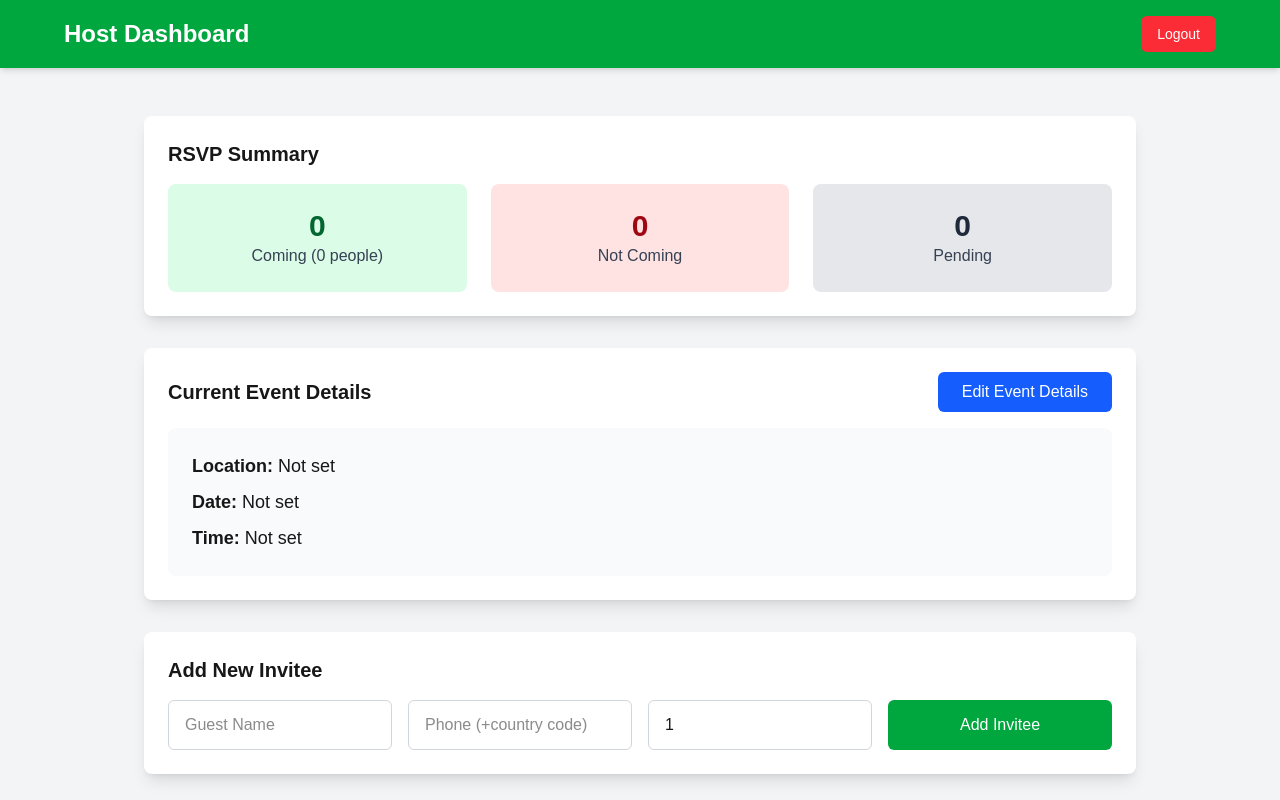
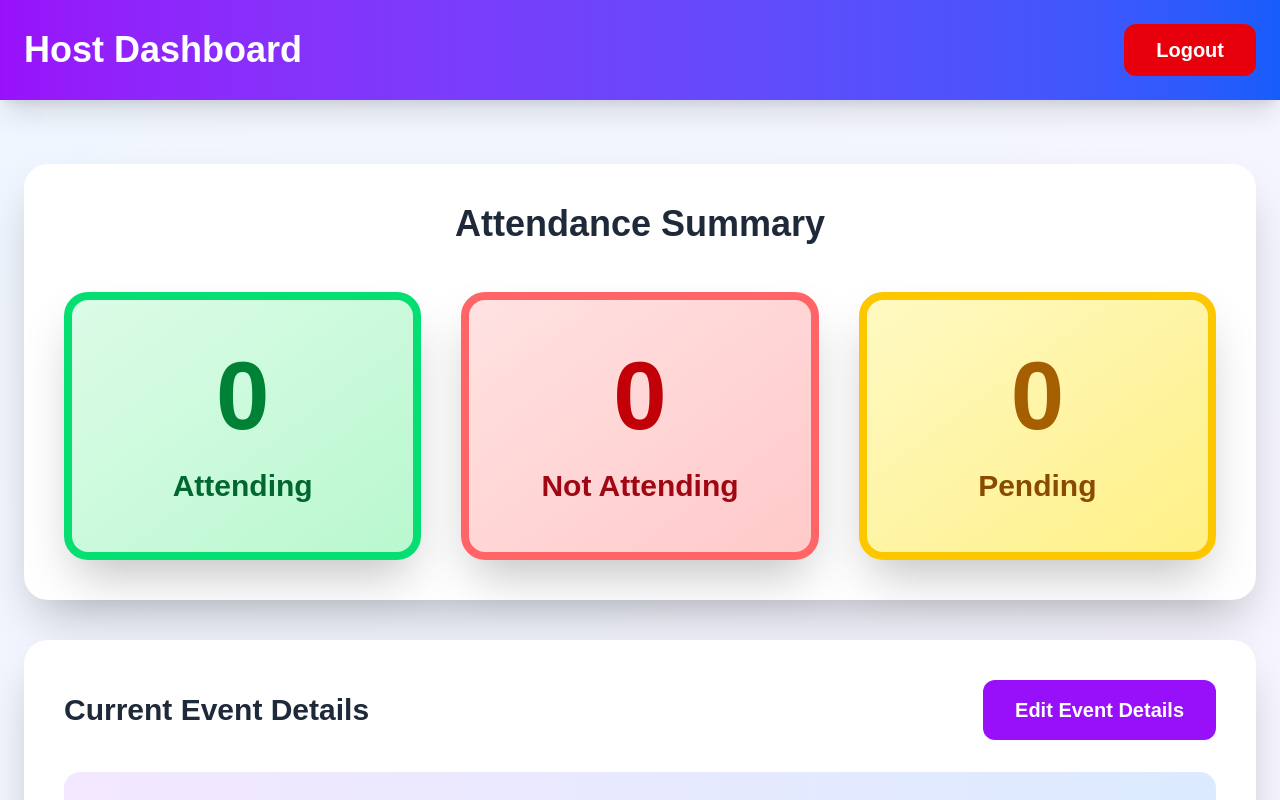
Before and after one commit to tahamurtaza/event-invite-app, a Next.js app: page /host in a window 1280 px wide. Shown: the top 800 px of the page. Built offline with nearby package versions, Linux system fonts and the light colour scheme; no server answers; sample sign-in values are in the browser's storage.

Commit message:
Update host dashboard: 3 columns (Attending/Not Attending/Pending with full family count), bold visible text, modern design

```diff
--- a/src/app/host/page.tsx
+++ b/src/app/host/page.tsx
@@ -13,7 +13,7 @@ export default function Host() {
   const [editDate, setEditDate] = useState('');
   const [editTime, setEditTime] = useState('');
   const [showEditForm, setShowEditForm] = useState(false);
-  const [summary, setSummary] = useState({ coming: 0, notComing: 0, pending: 0, totalPeople: 0 });
+  const [summary, setSummary] = useState({ attending: 0, notAttending: 0, pending: 0 });
   const [message, setMessage] = useState('');
   const [eventMessage, setEventMessage] = useState('');
   const [isLoading, setIsLoading] = useState(false);
@@ -82,18 +82,21 @@ export default function Host() {
   };
 
   const calculateSummary = (list: any[]) => {
-    let coming = 0, notComing = 0, pending = 0, totalPeople = 0;
-    list.forEach(i => {
-      if (i.rsvp_coming === true) {
-        coming++;
-        totalPeople += i.rsvp_people;
-      } else if (i.rsvp_coming === false) {
-        notComing++;
+    let attending = 0;
+    let notAttending = 0;
+    let pending = 0;
+
+    list.forEach((invitee) => {
+      if (invitee.rsvp_coming === true) {
+        attending += invitee.rsvp_people;
+      } else if (invitee.rsvp_coming === false) {
+        notAttending += invitee.family_size;
       } else {
-        pending++;
+        pending += invitee.family_size;
       }
     });
-    setSummary({ coming, notComing, pending, totalPeople });
+
+    setSummary({ attending, notAttending, pending });
   };
 
   const handleAddInvitee = async (e: React.FormEvent) => {
@@ -199,64 +202,70 @@ export default function Host() {
   };
 
   return (
-    <div className="min-h-screen bg-gray-100">
-      <div className="bg-green-600 text-white p-4 shadow-md">
-        <div className="max-w-6xl mx-auto flex justify-between items-center">
-          <h1 className="text-2xl font-bold">Host Dashboard</h1>
-          <button onClick={handleLogout} className="bg-red-500 hover:bg-red-600 px-4 py-2 rounded-md text-sm font-medium">
+    <div className="min-h-screen bg-gradient-to-br from-blue-50 to-purple-50">
+      <div className="bg-gradient-to-r from-purple-600 to-blue-600 text-white p-6 shadow-xl">
+        <div className="max-w-7xl mx-auto flex justify-between items-center">
+          <h1 className="text-4xl font-extrabold">Host Dashboard</h1>
+          <button onClick={handleLogout} className="bg-red-600 hover:bg-red-700 px-8 py-3 rounded-xl text-xl font-bold transition">
             Logout
           </button>
         </div>
       </div>
 
-      <div className="max-w-5xl mx-auto mt-8 p-4 space-y-8">
+      <div className="max-w-7xl mx-auto mt-10 p-6 space-y-10">
 
-        {/* RSVP Summary */}
-        <div className="bg-white p-6 rounded-lg shadow-lg">
-          <h2 className="text-xl font-semibold mb-4">RSVP Summary</h2>
-          <div className="grid grid-cols-1 md:grid-cols-3 gap-6">
-            <div className="bg-green-100 p-6 rounded-lg text-center">
-              <p className="text-3xl font-bold text-green-800">{summary.coming}</p>
-              <p className="text-gray-700">Coming ({summary.totalPeople} people)</p>
+        {/* Attendance Summary - Three Columns */}
+        <div className="bg-white p-10 rounded-3xl shadow-2xl">
+          <h2 className="text-4xl font-extrabold text-center mb-12 text-gray-800">Attendance Summary</h2>
+          <div className="grid grid-cols-1 md:grid-cols-3 gap-10">
+            {/* Attending */}
+            <div className="bg-gradient-to-br from-green-100 to-green-200 p-12 rounded-3xl text-center shadow-2xl border-8 border-green-400">
+              <p className="text-8xl font-extrabold text-green-700">{summary.attending}</p>
+              <p className="text-3xl font-bold text-green-800 mt-6">Attending</p>
             </div>
-            <div className="bg-red-100 p-6 rounded-lg text-center">
-              <p className="text-3xl font-bold text-red-800">{summary.notComing}</p>
-              <p className="text-gray-700">Not Coming</p>
+
+            {/* Not Attending */}
+            <div className="bg-gradient-to-br from-red-100 to-red-200 p-12 rounded-3xl text-center shadow-2xl border-8 border-red-400">
+              <p className="text-8xl font-extrabold text-red-700">{summary.notAttending}</p>
+              <p className="text-3xl font-bold text-red-800 mt-6">Not Attending</p>
             </div>
-            <div className="bg-gray-200 p-6 rounded-lg text-center">
-              <p className="text-3xl font-bold text-gray-800">{summary.pending}</p>
-              <p className="text-gray-700">Pending</p>
+
+            {/* Pending */}
+            <div className="bg-gradient-to-br from-yellow-100 to-yellow-200 p-12 rounded-3xl text-center shadow-2xl border-8 border-yellow-400">
+              <p className="text-8xl font-extrabold text-yellow-700">{summary.pending}</p>
+              <p className="text-3xl font-bold text-yellow-800 mt-6">Pending</p>
             </div>
           </div>
         </div>
 
         {/* Current Event Details + Edit Button */}
-        <div className="bg-white p-6 rounded-lg shadow-lg">
-          <div className="flex justify-between items-center mb-4">
-            <h2 className="text-xl font-semibold">Current Event Details</h2>
+        <div className="bg-white p-10 rounded-3xl shadow-2xl">
+          <div className="flex justify-between items-center mb-8">
+            <h2 className="text-3xl font-bold text-gray-800">Current Event Details</h2>
             <button
               onClick={() => setShowEditForm(!showEditForm)}
-              className="bg-blue-600 text-white px-6 py-2 rounded-md hover:bg-blue-700 transition"
+              className="bg-purple-600 text-white px-8 py-4 rounded-xl text-xl font-bold hover:bg-purple-700 transition"
             >
               {showEditForm ? 'Cancel' : 'Edit Event Details'}
             </button>
           </div>
 
-          <div className="bg-gray-50 p-6 rounded-lg">
-            <p className="text-lg mb-2"><strong>Location:</strong> {event.location || 'Not set'}</p>
-            <p className="text-lg mb-2"><strong>Date:</strong> {event.date || 'Not set'}</p>
-            <p className="text-lg"><strong>Time:</strong> {event.time || 'Not set'}</p>
+          <div className="bg-gradient-to-r from-purple-100 to-blue-100 p-10 rounded-2xl">
+            <p className="text-2xl mb-4 text-gray-800"><strong>Location:</strong> {event.location || 'Not set'}</p>
+            <p className="text-2xl mb-4 text-gray-800"><strong>Date:</strong> {event.date || 'Not set'}</p>
+            <p className="text-2xl text-gray-800"><strong>Time:</strong> {event.time || 'Not set'}</p>
           </div>
 
           {showEditForm && (
-            <form onSubmit={handleUpdateEvent} className="mt-6 grid grid-cols-1 md:grid-cols-3 gap-4">
+            <form onSubmit={handleUpdateEvent} className="mt-10 space-y-6">
+              <div className="grid grid-cols-1 md:grid-cols-3 gap-6">
                 <input
                   type="text"
                   placeholder="Location"
                   value={editLocation}
                   onChange={(e) => setEditLocation(e.target.value)}
                   required
-                className="px-4 py-3 border border-gray-300 rounded-md focus:ring-2 focus:ring-green-500"
+                  className="px-6 py-5 border-4 border-purple-300 rounded-xl text-xl focus:border-purple-500 focus:ring-4 focus:ring-purple-200"
                 />
                 <input
                   type="text"
@@ -264,7 +273,7 @@ export default function Host() {
                   value={editDate}
                   onChange={(e) => setEditDate(e.target.value)}
                   required
-                className="px-4 py-3 border border-gray-300 rounded-md focus:ring-2 focus:ring-green-500"
+                  className="px-6 py-5 border-4 border-purple-300 rounded-xl text-xl focus:border-purple-500 focus:ring-4 focus:ring-purple-200"
                 />
                 <input
                   type="text"
@@ -272,38 +281,37 @@ export default function Host() {
                   value={editTime}
                   onChange={(e) => setEditTime(e.target.value)}
                   required
-                className="px-4 py-3 border border-gray-300 rounded-md focus:ring-2 focus:ring-green-500"
+                  className="px-6 py-5 border-4 border-purple-300 rounded-xl text-xl focus:border-purple-500 focus:ring-4 focus:ring-purple-200"
                 />
-              <div className="md:col-span-3">
+              </div>
               <button
                 type="submit"
                 disabled={isLoading}
-                  className="bg-green-600 text-white px-8 py-3 rounded-md hover:bg-green-700 disabled:opacity-70 transition"
+                className="w-full bg-gradient-to-r from-purple-600 to-blue-600 text-white py-6 rounded-xl text-2xl font-bold hover:from-purple-700 hover:to-blue-700 transition transform hover:scale-105 shadow-xl"
               >
                 {isLoading ? 'Saving...' : 'Save Changes'}
               </button>
-              </div>
             </form>
           )}
 
           {eventMessage && (
-            <p className={`mt-4 font-medium text-lg ${eventMessage.includes('success') ? 'text-green-600' : 'text-red-600'}`}>
+            <p className={`mt-8 text-center text-2xl font-bold ${eventMessage.includes('success') ? 'text-green-600' : 'text-red-600'}`}>
               {eventMessage}
             </p>
           )}
         </div>
 
-        {/* Add Invitee */}
-        <div className="bg-white p-6 rounded-lg shadow-lg">
-          <h2 className="text-xl font-semibold mb-4">Add New Invitee</h2>
-          <form onSubmit={handleAddInvitee} className="grid grid-cols-1 md:grid-cols-4 gap-4">
+        {/* Add New Invitee */}
+        <div className="bg-white p-10 rounded-3xl shadow-2xl">
+          <h2 className="text-3xl font-bold mb-8 text-gray-800">Add New Invitee</h2>
+          <form onSubmit={handleAddInvitee} className="grid grid-cols-1 md:grid-cols-4 gap-6">
             <input
               type="text"
               placeholder="Guest Name"
               value={name}
               onChange={(e) => setName(e.target.value)}
               required
-              className="px-4 py-3 border border-gray-300 rounded-md focus:ring-2 focus:ring-green-500"
+              className="px-6 py-5 border-4 border-purple-300 rounded-xl text-xl focus:border-purple-500 focus:ring-4 focus:ring-purple-200"
             />
             <input
               type="text"
@@ -311,7 +319,7 @@ export default function Host() {
               value={phone}
               onChange={(e) => setPhone(e.target.value)}
               required
-              className="px-4 py-3 border border-gray-300 rounded-md focus:ring-2 focus:ring-green-500"
+              className="px-6 py-5 border-4 border-purple-300 rounded-xl text-xl focus:border-purple-500 focus:ring-4 focus:ring-purple-200"
             />
             <input
               type="number"
@@ -319,45 +327,45 @@ export default function Host() {
               value={familySize}
               onChange={(e) => setFamilySize(Math.max(1, parseInt(e.target.value) || 1))}
               min="1"
-              className="px-4 py-3 border border-gray-300 rounded-md focus:ring-2 focus:ring-green-500"
+              className="px-6 py-5 border-4 border-purple-300 rounded-xl text-xl focus:border-purple-500 focus:ring-4 focus:ring-purple-200"
             />
             <button
               type="submit"
               disabled={isLoading}
-              className="bg-green-600 text-white px-6 py-3 rounded-md hover:bg-green-700 disabled:opacity-70 transition"
+              className="bg-gradient-to-r from-green-600 to-blue-600 text-white py-5 rounded-xl text-2xl font-bold hover:from-green-700 hover:to-blue-700 transition transform hover:scale-105 shadow-xl"
             >
               Add Invitee
             </button>
           </form>
           {message && (
-            <p className={`mt-4 font-medium text-lg ${message.includes('success') || message.includes('added') ? 'text-green-600' : 'text-red-600'}`}>
+            <p className={`mt-8 text-center text-2xl font-bold ${message.includes('success') ? 'text-green-600' : 'text-red-600'}`}>
               {message}
             </p>
           )}
         </div>
 
         {/* Invitees List */}
-        <div className="bg-white p-6 rounded-lg shadow-lg">
-          <h2 className="text-xl font-semibold mb-4">Invitees ({invitees.length})</h2>
+        <div className="bg-white p-10 rounded-3xl shadow-2xl">
+          <h2 className="text-3xl font-bold mb-8 text-gray-800">Invitees ({invitees.length})</h2>
           {invitees.length === 0 ? (
-            <p className="text-center text-gray-500 py-8">No invitees yet. Add one above!</p>
+            <p className="text-center text-2xl text-gray-500 py-12">No invitees yet. Add one above!</p>
           ) : (
-            <div className="space-y-4">
+            <div className="space-y-6">
               {invitees.map((inv) => (
-                <div key={inv.id} className="flex flex-col md:flex-row justify-between items-start md:items-center p-5 bg-gray-50 rounded-lg border">
-                  <div className="mb-4 md:mb-0">
-                    <span className="font-semibold text-lg">{inv.name}</span>
-                    <span className="text-gray-600 ml-4">{inv.phone}</span>
-                    <span className="text-gray-600 ml-4">Family: {inv.family_size}</span>
-                    <span className="text-blue-600 font-medium ml-4">| RSVP: {getRsvpStatus(inv)}</span>
+                <div key={inv.id} className="flex flex-col md:flex-row justify-between items-start md:items-center p-8 bg-gradient-to-r from-purple-50 to-blue-50 rounded-2xl border-4 border-purple-200 shadow-lg">
+                  <div className="mb-6 md:mb-0">
+                    <span className="text-2xl font-bold text-gray-800">{inv.name}</span>
+                    <span className="text-xl text-gray-600 ml-6">{inv.phone}</span>
+                    <span className="text-xl text-gray-600 ml-6">Family: {inv.family_size}</span>
+                    <span className="text-xl font-medium text-purple-700 ml-6">| RSVP: {getRsvpStatus(inv)}</span>
                   </div>
                   <a
                     href={`https://wa.me/${inv.phone.replace(/[^0-9+]/g, '')}?text=${getPrefilledMessage(inv.name, inv)}`}
                     target="_blank"
                     rel="noopener noreferrer"
-                    className="bg-green-500 hover:bg-green-600 text-white font-medium py-3 px-6 rounded-md flex items-center transition"
+                    className="bg-gradient-to-r from-green-600 to-blue-600 text-white font-bold py-4 px-10 rounded-xl text-xl transition transform hover:scale-110 shadow-xl flex items-center"
                   >
-                    <svg className="w-6 h-6 mr-2" fill="currentColor" viewBox="0 0 24 24">
+                    <svg className="w-8 h-8 mr-3" fill="currentColor" viewBox="0 0 24 24">
                       <path d="M17.472 14.382c-.297-.149-1.758-.867-2.03-.967-.273-.099-.471-.148-.67.15-.197.297-.767.966-.94 1.164-.173.199-.347.223-.644.075-.297-.15-1.255-.463-2.39-1.475-.883-.788-1.48-1.761-1.653-2.059-.173-.297-.018-.458.13-.606.134-.133.298-.347.446-.52.149-.174.198-.298.297-.446.099-.148.05-.272-.025-.372-.074-.099-.67-1.623-.916-2.207-.242-.579-.487-.5-.669-.51-.173-.008-.371-.01-.57-.01-.198 0-.52.074-.792.372-.272.297-1.04 1.016-1.04 2.479 0 1.462 1.065 2.875 1.213 3.074.149.198 2.096 3.2 5.077 4.487.709.306 1.262.489 1.694.626.712.227 1.36.195 1.871.118.571-.085 1.758-.719 2.006-1.413.248-.694.248-1.289.173-1.413-.074-.124-.272-.198-.57-.347m-5.421 7.403h-.004a9.87 9.87 0 01-5.031-1.378l-.361-.214-3.741.982.998-3.648-.235-.374a9.86 9.86 0 01-1.51-5.26c.001-5.45 4.436-9.884 9.888-9.884 2.64 0 5.122 1.03 6.988 2.898a9.825 9.825 0 012.893 6.994c-.003 5.45-4.437 9.884-9.885 9.884m8.413-18.297A11.815 11.815 0 0012.05 0C5.495 0 .16 5.335.157 11.892c0 2.096.547 4.142 1.588 5.945L.057 24l6.305-1.654a11.882 11.882 0 005.683 1.448h.005c6.554 0 11.890-5.335 11.893-11.893A11.821 11.821 0 0020.885 3.488"/>
                     </svg>
                     Send WhatsApp Invite
```
Lines whose indentation alone changed are shown as unchanged.
